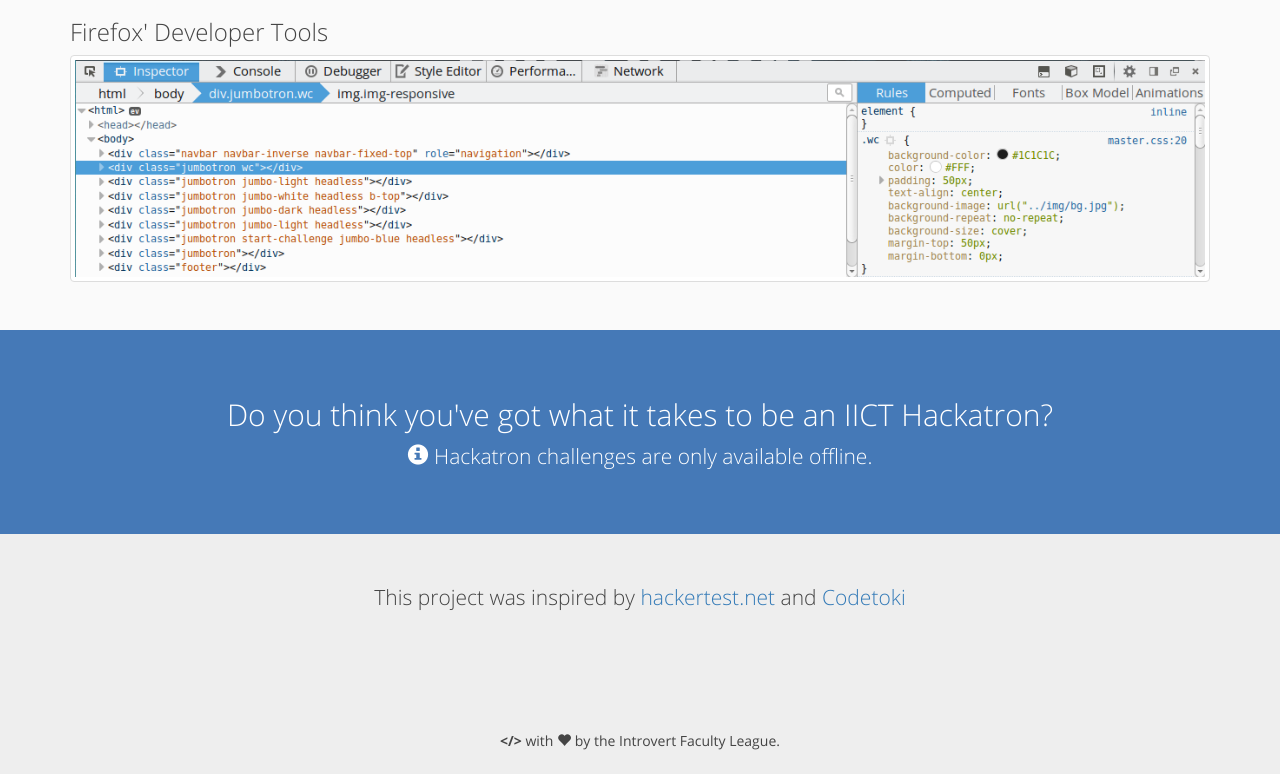
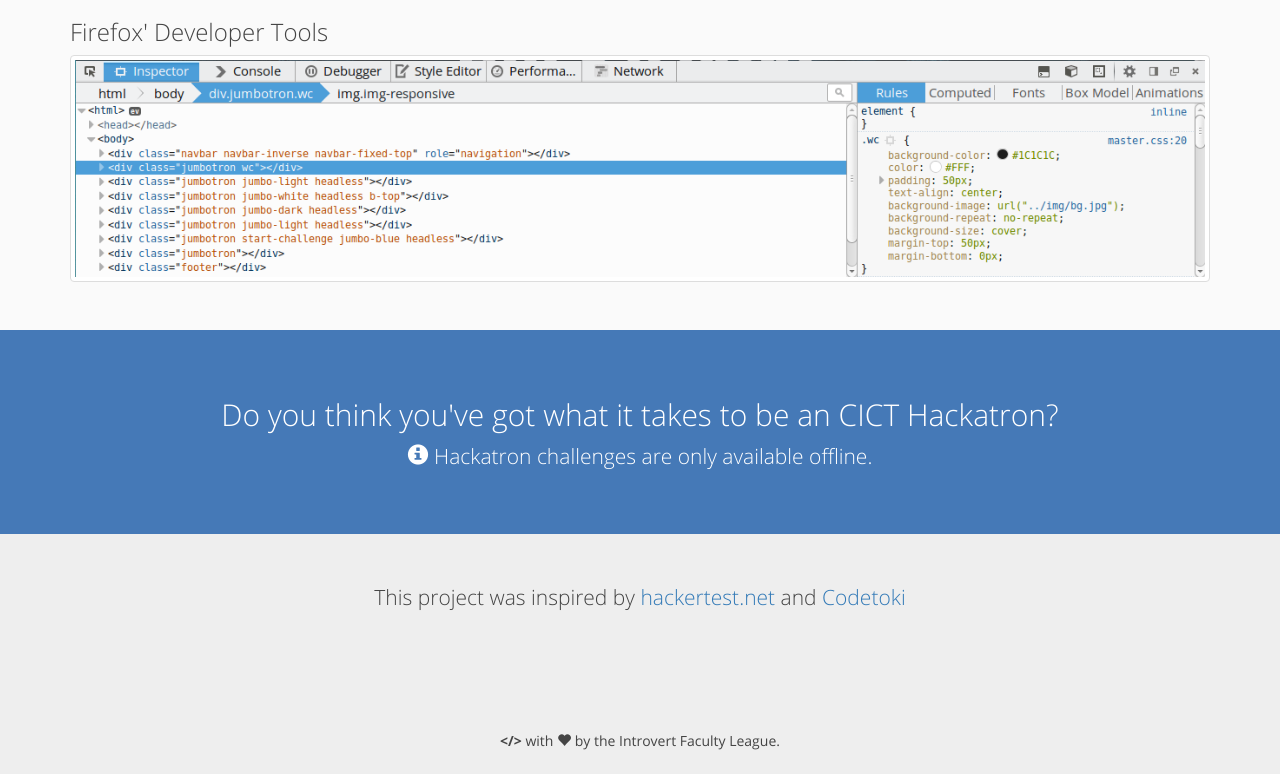
Before and after one commit to wvsu-cict-code/cict-hackatron, a plain HTML site: page index.html in a window 1280 px wide. Shown: the part 1972-2746 px from the top of the page. Drawn offline with Linux system fonts and the light colour scheme.

Commit message:
Fixed typo errors

```diff
--- a/index.html
+++ b/index.html
@@ -113,7 +113,7 @@
     </div>
   </div>
   <div class="jumbotron start-challenge jumbo-blue headless">
-    <h2>Do you think you&apos;ve got what it takes to be an IICT Hackatron?</h2>
+    <h2>Do you think you&apos;ve got what it takes to be an CICT Hackatron?</h2>
     <p>
       <span class="glyphicon glyphicon-info-sign"></span> Hackatron challenges are only available offline.
     </p>
```
